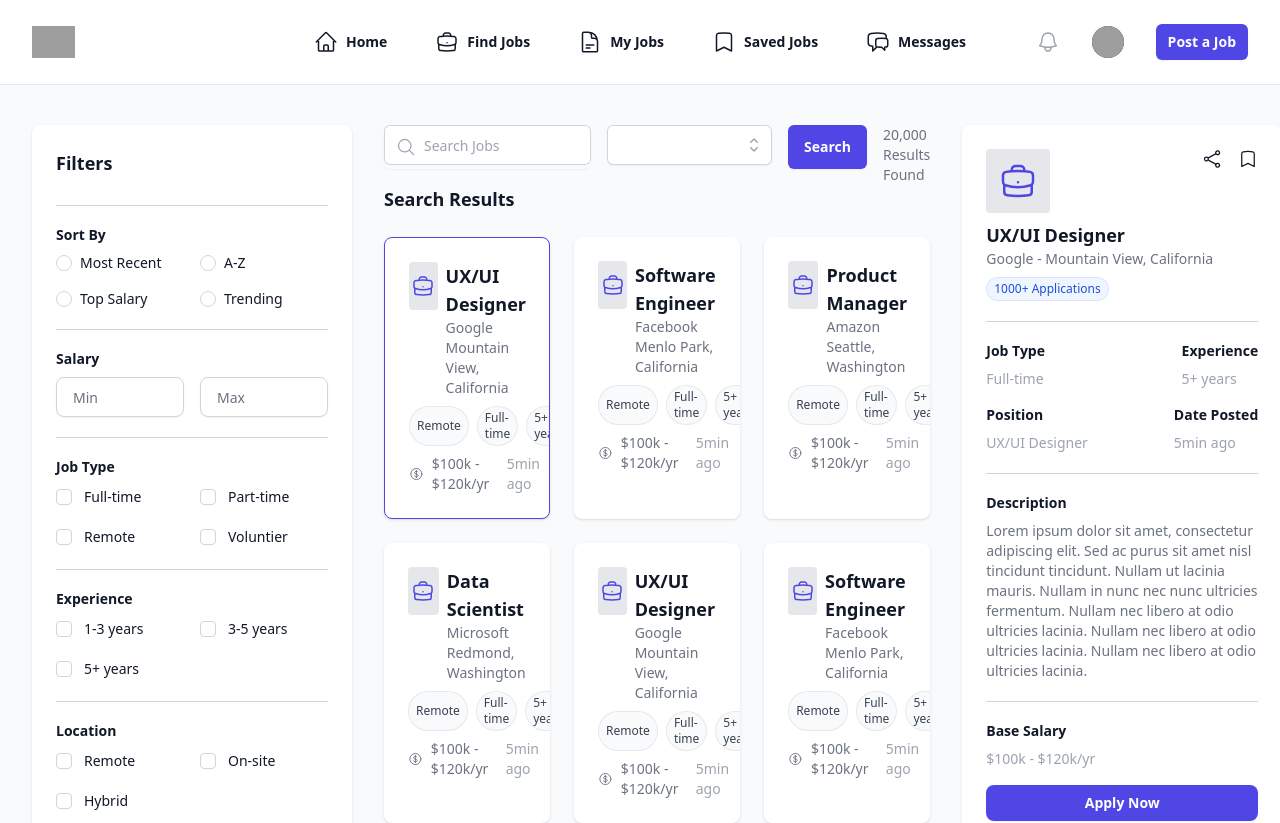
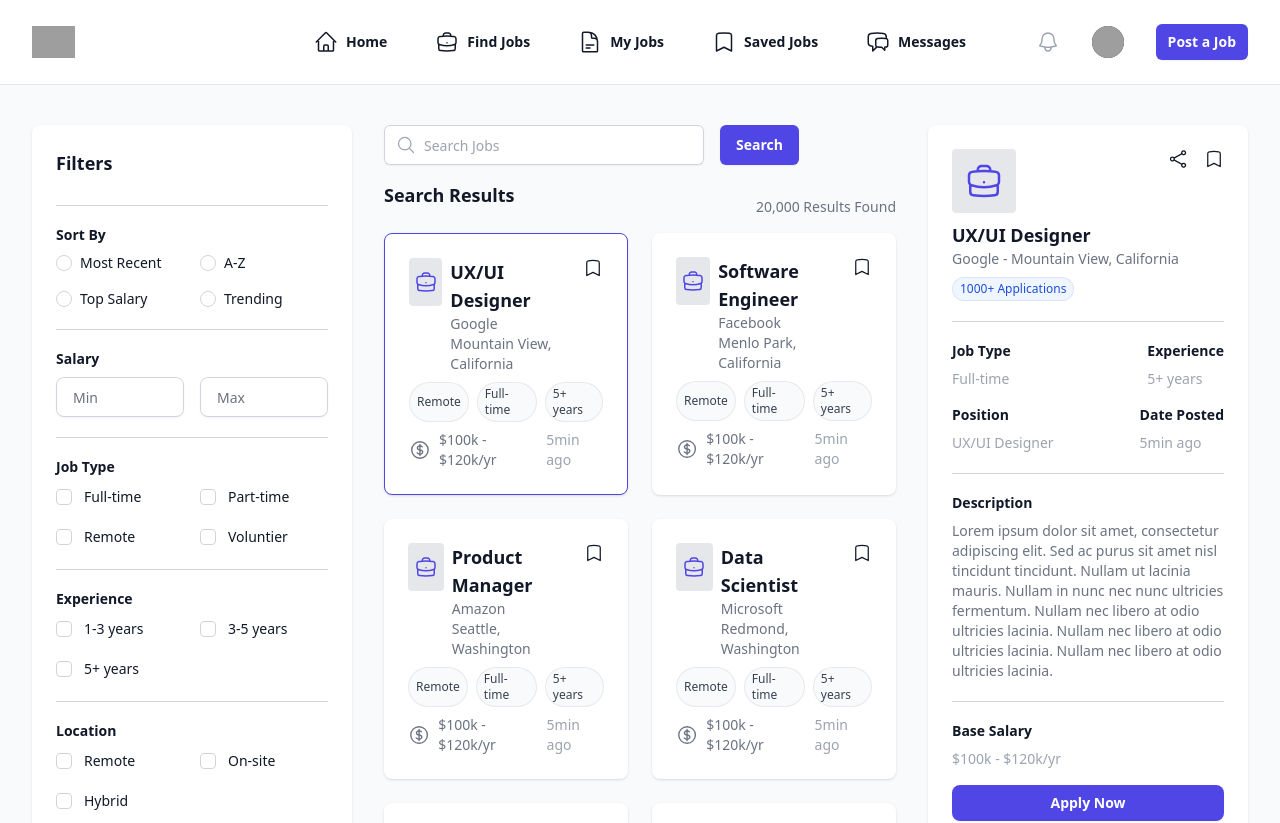
Before and after one commit to drbarzaga/JobPortal, a React (Vite) app in the folder client/: page / in a window 1280 px wide. Shown: the top 823 px of the page. Built offline with nearby package versions, Linux system fonts and the light colour scheme; grey boxes are pictures that could not be loaded.

Commit message:
adjusting ui

```diff
--- a/client/src/App.tsx
+++ b/client/src/App.tsx
@@ -531,7 +531,7 @@
                 />
               </div>
 
-              <LocationSelect />
+              {/* <LocationSelect /> */}
 
               <button
                 type="button"
@@ -540,6 +540,13 @@
                 Search
               </button>
             </div>
+          </div>
+          {/* Jobs Search Area Mix Search Input with Location Dropdown & Search Button End */}
+
+          <div className="flex items-center justify-between">
+            <h3 className="text-lg font-semibold text-gray-900 mb-6">
+              Search Results
+            </h3>
 
             {/* Search Results Count */}
             <div className="flex items-center gap-x-2">
@@ -548,14 +555,9 @@
               </span>
             </div>
           </div>
-          {/* Jobs Search Area Mix Search Input with Location Dropdown & Search Button End */}
-
-          <h3 className="text-lg font-semibold text-gray-900 mb-6">
-            Search Results
-          </h3>
 
           {/* Jobs List Grid extra-large - 5 columns , large - 4 columns, medium - 3 columns, small - 2 columns */}
-          <div className="grid grid-cols-1 md:grid-cols-2 lg:grid-cols-3 gap-6">
+          <div className="grid grid-cols-1 md:grid-cols-2 gap-6">
             {jobs.map((job, index) => (
               <div
                 key={job.id}
```
